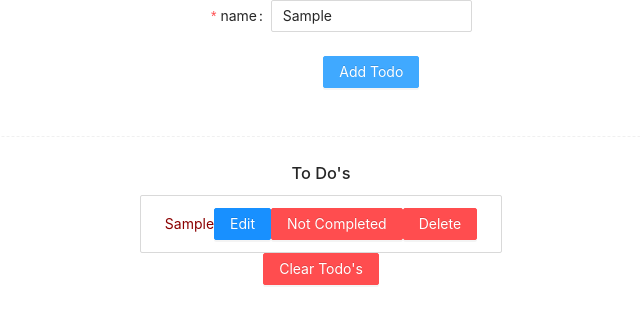
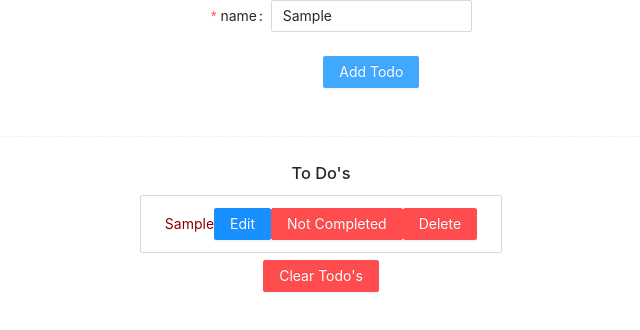
Before and after one commit to hraj6056/frontend-training, a React (Create React App) app in the folder todos/: page / in a window 1280 px wide. Both pictures are taken after typing "Sample" into the empty fields and a click on the button "Add Todo". Shown: the top 330 px of the page, without its empty margins (319-959 px from the left). Built offline with nearby package versions, Linux system fonts and the light colour scheme.

Commit message:
Update App.tsx

```diff
--- a/todos/src/App.tsx
+++ b/todos/src/App.tsx
@@ -151,7 +151,7 @@ const App = () => {
               editListHandler={editListHandler}
               statusListHandler={statusListHandler}
             />
-            <Button type="primary" danger onClick={clearList}>
+            <Button type="primary" danger onClick={clearList} style={{ marginTop: "7px" }}>
               Clear Todo's
             </Button>
           </div>
```
